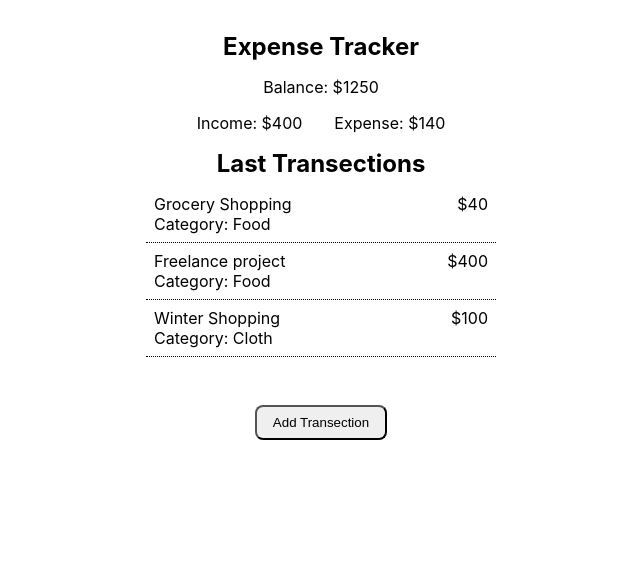
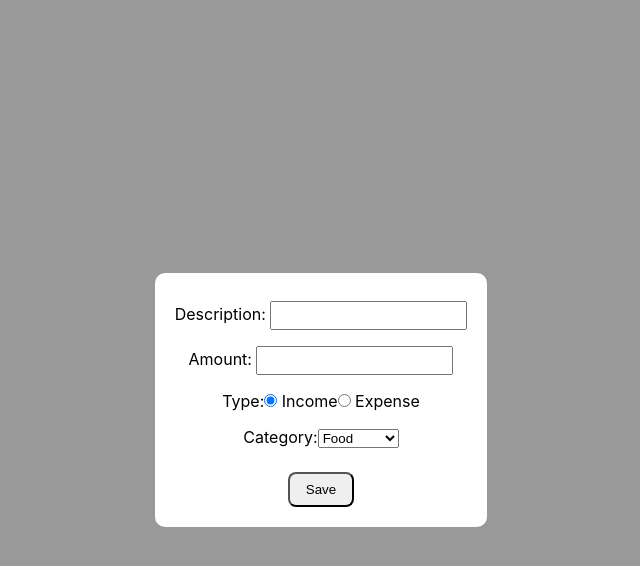
Before and after one commit to pulok1914/expense-tracker, a React (Create React App) app: page / in a window 1280 px wide. Both pictures are taken after a click on the button "Add Transection". Shown: the top 566 px of the page, without its empty margins (319-959 px from the left). Built offline with nearby package versions, Linux system fonts and the light colour scheme.

Commit message:
add Transection component functionality added

```diff
--- a/src/App.css
+++ b/src/App.css
@@ -70,3 +70,38 @@
   margin: auto;
   cursor: pointer;
 }
+.modal-overlay{
+  position: fixed;
+  inset: 0;
+  background: rgba(0,0,0,0.4);
+  display: flex;
+  justify-content: center;
+  align-items: center;
+
+}
+
+.modal-box {
+  background: white;
+  padding: 20px;
+  border-radius: 10px;
+  min-width: 320px;
+}
+
+.add-trnx-form{
+  display: flex;
+  flex-direction: column;
+  justify-content: center;
+  align-items: center;
+}
+
+input{
+  padding: 5px 8px;
+}
+
+label{
+  margin: 8px 0;
+}
+
+.add-trnx-form button{
+  margin-top: 1rem;
+}
--- a/src/pages/Home.jsx
+++ b/src/pages/Home.jsx
@@ -3,6 +3,8 @@ import Container from "./components/Container"
 import HomeHero from "./components/HomeHero";
 import TransectionHistory from "./components/TransectionHistory";
 import Button from "./components/Button";
+import ModalWrapper from "./components/ModalWrapper";
+import AddTransactionForm from "./components/AddTransectionForm";
 
 
 function Home(){
@@ -11,6 +13,8 @@ function Home(){
         {id: "2107", name: "Freelance project", type: "income", category: "Food", amount: 400},
         {id: "2254", name: "Winter Shopping", type: "expense", category: "Cloth", amount: 100},
     ])
+
+    const [showModal,setShowModal] = useState(false)
 
     function calculateTotalIncome(){
         const totalIncome = transections
@@ -26,13 +30,39 @@ function Home(){
         return totalExpense;
     }
 
+
+    function closeModal(){
+        setShowModal(false)
+    }
+    function openModal(){
+        setShowModal(true)
+    }
+    function addTransection(newTransection){
+        const newData = {
+            id: Date.now().toString(),
+            ...newTransection,
+            amount: Number(newTransection.amount),
+        }
+        setTransections(prev => [...prev,newData])
+        setShowModal(false)
+    }
+
     return(
-        <Container>
-            <HomeHero calculateTotalIncome={calculateTotalIncome} calculateTotalExpense={calculateTotalExpense} />
-            <TransectionHistory transections={transections} />
-            <Button />
-        </Container>
+        (showModal?
+            (<ModalWrapper closeModal={closeModal}>
+                <AddTransactionForm handleSubmit={addTransection} />
+            </ModalWrapper>
+            ):(
+            <Container>
+                <HomeHero calculateTotalIncome={calculateTotalIncome} calculateTotalExpense={calculateTotalExpense} />
+                <TransectionHistory transections={transections} />
+                <Button addTransection={openModal} />
+            </Container>
+            )
+        )
+
     )
 }
 
+
 export default Home;
--- /dev/null
+++ b/src/pages/components/AddTransectionForm.jsx
@@ -0,0 +1,54 @@
+import { useState } from "react";
+
+// src/components/AddTransactionForm.jsx
+function AddTransactionForm({ handleSubmit }) {
+  const [formData, SetFormData] = useState({
+    name: "",
+    amount: "",
+    type: "income",
+    category: "Food",
+  })
+  function handleChange(e){
+    const {name,value} = e.target;
+    SetFormData(prev=>({...prev,[name]:value,}))
+  }
+
+  function onSubmit(e){
+    //stop defulat behaviour like reload
+    e.preventDefault();
+    //input validation
+    if(!formData.name.trim() || !formData.amount.trim()) return alert("Please fill the form");
+    //send data to Component where state should be changed
+    handleSubmit(formData)
+  }
+
+  return (
+    <form className="add-trnx-form" onSubmit={onSubmit}>
+      <label>Description: <input name="name" type="text" value={formData.name} onChange={handleChange} /></label>
+
+
+      <label>Amount: <input name="amount" type="number" value={formData.amount} onChange={handleChange} /></label>
+
+
+      <label>Type:
+        <label><input type="radio" name="type" value="income" checked={formData.type === "income"} onChange={handleChange} /> Income</label>
+        <label><input type="radio" name="type" value="expense" checked={formData.type === "expense"} onChange={handleChange} /> Expense</label>
+      </label>
+
+
+      <label>Category:
+        <select name="category" value={formData.category} onChange={handleChange}>
+        <option>Food</option>
+        <option>Cloth</option>
+        <option>Cigerrette</option>
+        <option>Trip</option>
+      </select>
+      </label>
+
+
+      <button className="button" type="submit">Save</button>
+    </form>
+  );
+}
+
+export default AddTransactionForm;
--- a/src/pages/components/Button.jsx
+++ b/src/pages/components/Button.jsx
@@ -1,5 +1,5 @@
-function Button(){
-    return <button className="button">Add Transection</button>
+function Button({addTransection}){
+    return <button onClick={addTransection} className="button">Add Transection</button>
 }
 
 export default Button;
--- a/src/pages/components/HomeHero.jsx
+++ b/src/pages/components/HomeHero.jsx
@@ -2,7 +2,7 @@ function HomeHero({calculateTotalIncome, calculateTotalExpense}){
     return (
         <div className="home-hero">
             <h1 className="home-hero__heading">Expense Tracker</h1>
-            <p className="home-hero__balance">Balance: $1250</p>
+            <p className="home-hero__balance">Balance: ${calculateTotalIncome() - calculateTotalExpense()}</p>
             <div className="home-hero__income-wrapper">
                 <p className="home-hero__income">Income: ${calculateTotalIncome()}</p>
                 <p className="home-hero__expense">Expense: ${calculateTotalExpense()}</p>
--- /dev/null
+++ b/src/pages/components/ModalWrapper.jsx
@@ -0,0 +1,11 @@
+function ModalWrapper({children,closeModal}) {
+    return (
+        <div className="modal-overlay" onClick={closeModal}>
+            <div className="modal-box" onClick={e=>e.stopPropagation()}>
+                {children}
+            </div>
+        </div>
+    )
+}
+
+export default ModalWrapper;
```
